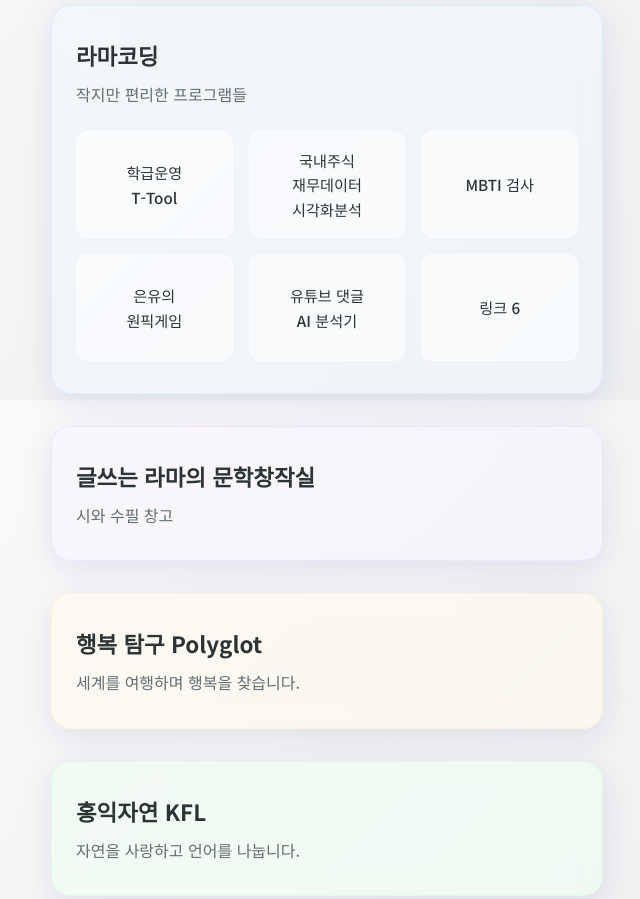
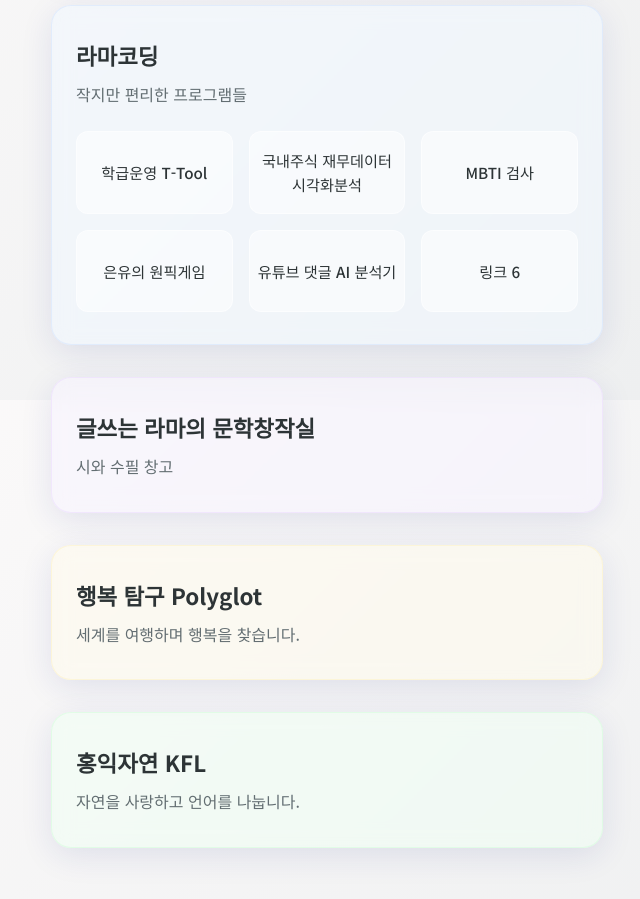
Before and after one commit to berechit13/pr, a plain HTML site: page index.html in a window 1280 px wide. Shown: the part 1200-2099 px from the top of the page, without its empty margins (313-953 px from the left). Drawn offline with Linux system fonts and the light colour scheme.

Commit message:
style: br 태그 제거 및 자연스러운 줄바꿈으로 수정

```diff
--- a/index.html
+++ b/index.html
@@ -43,8 +43,8 @@
                 <h2>5시 베스트셀러 작가</h2>
                 <p>새벽을 글로 엽니다.</p>
                 <div class="bestseller-grid" style="margin-top: 1.5rem;">
-                <a href="https://product.kyobobook.co.kr/detail/S000214738674" target="_blank" class="grid-item">머물 곳은<br>어디인가요</a>
-                <a href="https://product.kyobobook.co.kr/detail/S000219117710" target="_blank" class="grid-item">흥룡 친구들의<br>상상 여행</a>
+                <a href="https://product.kyobobook.co.kr/detail/S000214738674" target="_blank" class="grid-item">머물 곳은 어디인가요</a>
+                <a href="https://product.kyobobook.co.kr/detail/S000219117710" target="_blank" class="grid-item">흥룡 친구들의 상상 여행</a>
                 <a href="https://www.amazon.com/dp/B0CFCHKTR9" target="_blank" class="grid-item">Save Our Ocean</a>
                 <a href="#" class="grid-item">링크 4</a>
                 <a href="#" class="grid-item">링크 5</a>
@@ -59,11 +59,11 @@
                 <h2>라마코딩</h2>
                 <p>작지만 편리한 프로그램들</p>
                 <div class="blama-coding-grid" style="margin-top: 1.5rem;">
-                    <a href="https://t-tool.netlify.app/" target="_blank" class="grid-item">학급운영<br>T-Tool</a>
-                    <a href="https://finance-khaki-one.vercel.app/" target="_blank" class="grid-item">국내주식<br>재무데이터<br>시각화분석</a>
+                    <a href="https://t-tool.netlify.app/" target="_blank" class="grid-item">학급운영 T-Tool</a>
+                    <a href="https://finance-khaki-one.vercel.app/" target="_blank" class="grid-item">국내주식 재무데이터 시각화분석</a>
                     <a href="https://berechit13.github.io/MBTI/" target="_blank" class="grid-item">MBTI 검사</a>
-                    <a href="https://berechit13.github.io/onepick/" target="_blank" class="grid-item">은유의<br>원픽게임</a>
-                    <a href="https://www.youtube.com/watch?v=eBvq3mvsUrI" target="_blank" class="grid-item">유튜브 댓글<br>AI 분석기</a>
+                    <a href="https://berechit13.github.io/onepick/" target="_blank" class="grid-item">은유의 원픽게임</a>
+                    <a href="https://youtube-reply.vercel.app/" target="_blank" class="grid-item">유튜브 댓글 AI 분석기</a>
                     <a href="#" class="grid-item">링크 6</a>
                 </div>
             </div>
```
